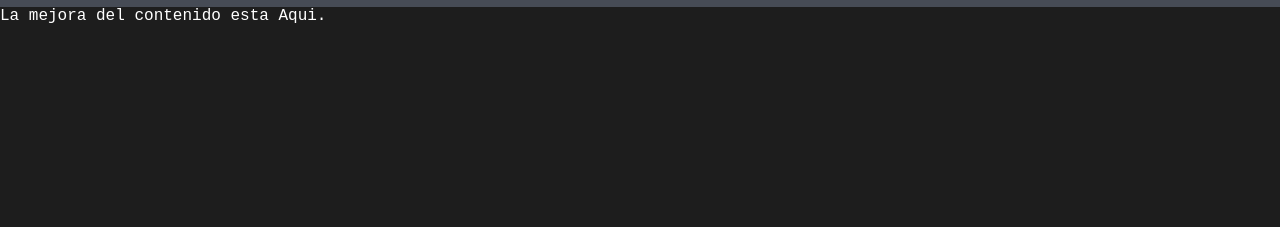
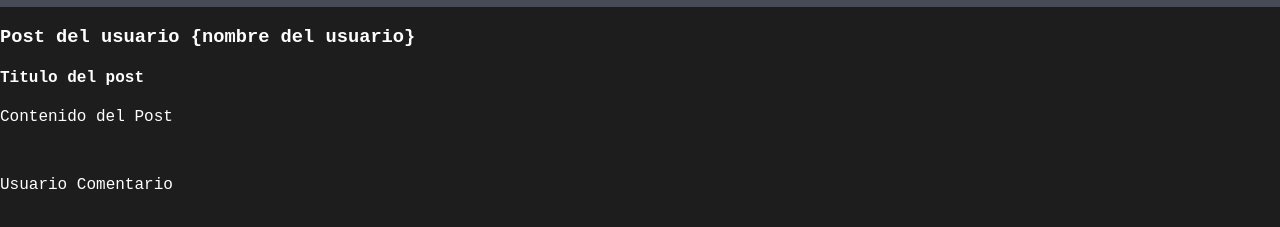
Before and after one commit to marisak98/Firts-Project, a plain HTML site: page index.html in a window 1280 px wide. Shown: the part 63-290 px from the top of the page. Drawn offline with Linux system fonts and the light colour scheme; a web font is replaced by a local one.

Commit message:
Add post-new Styles

```diff
--- a/index.html
+++ b/index.html
@@ -16,8 +16,14 @@
         <img class="logo" src="img/kaguya.jpg">
         <h1>Amos las waifus & Linux</h1>
     </div>
+       <div class="container" id="content">
+        <h3>Post del usuario {nombre del usuario}</h3>
        <div>
-        La mejora del contenido esta Aqui.
+        <h4>Titulo del post</h4>
+        <p>Contenido del Post</p>
+        <br>
+        <p><span>Usuario</span> Comentario</p>
+       </div>
         </div>
 </body>
 </html>
```
